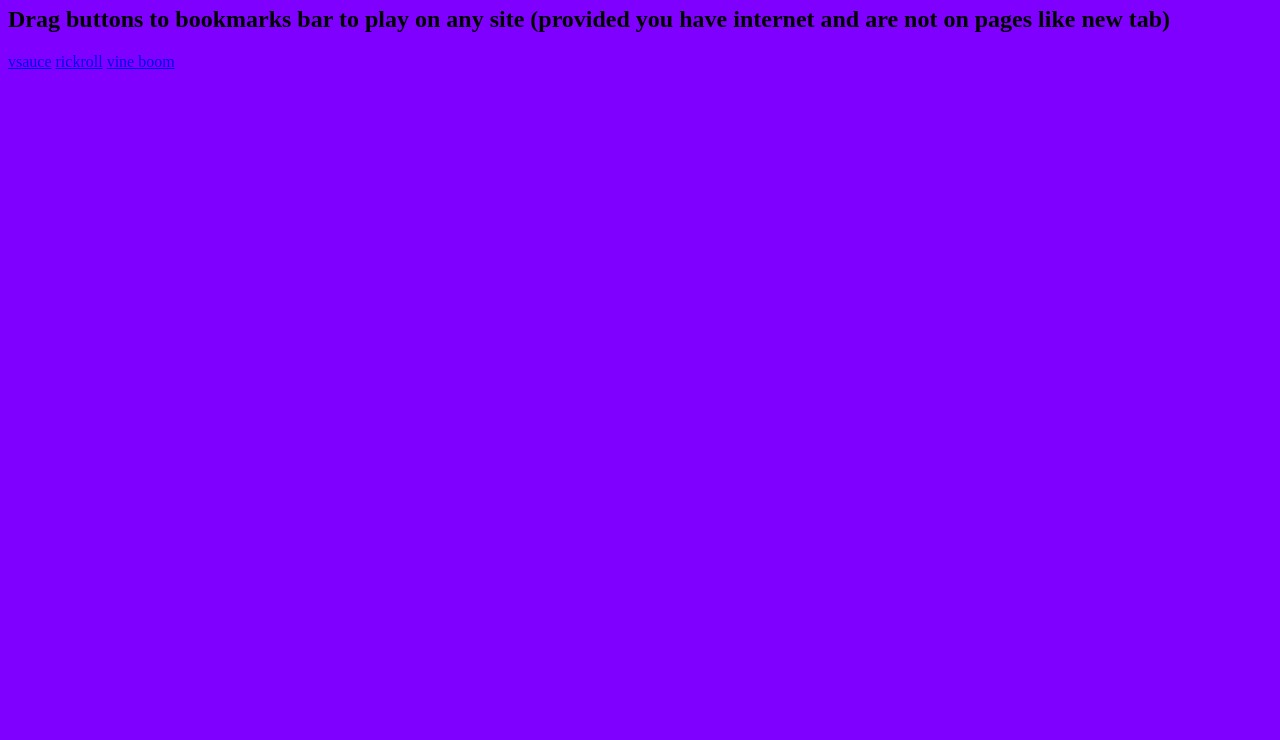
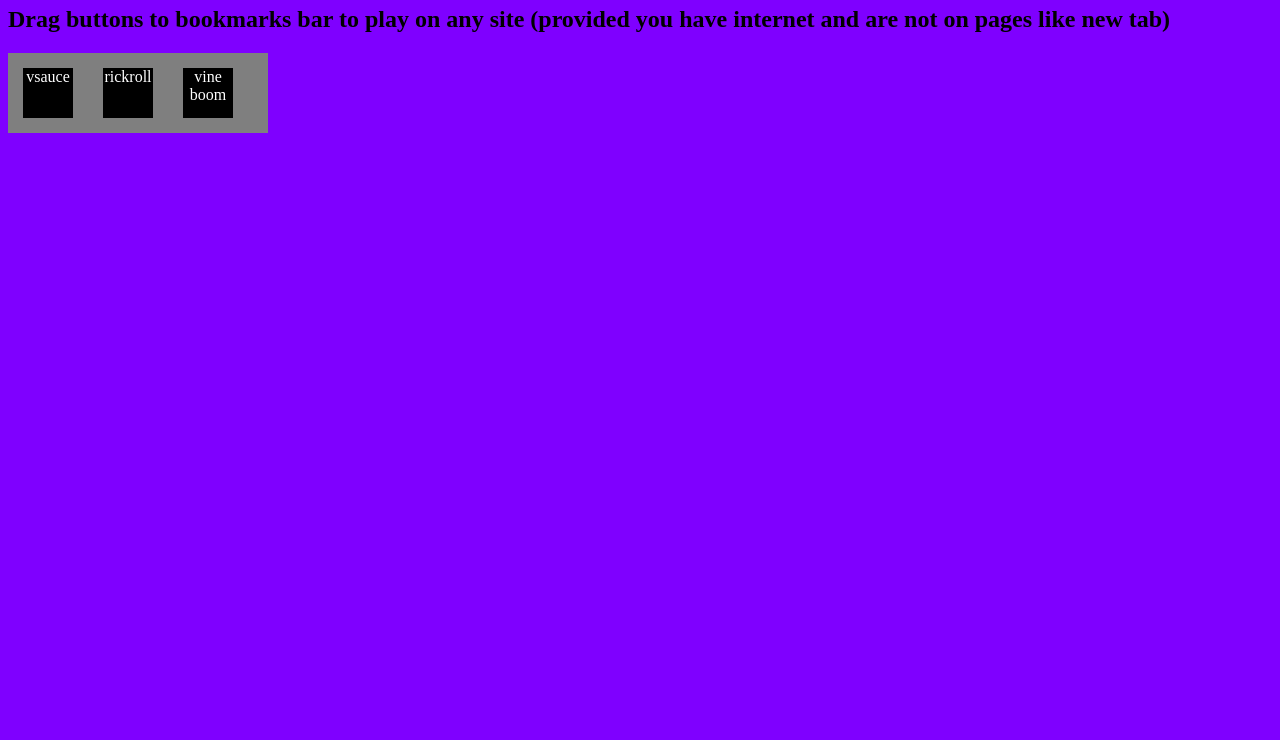
Before and after one commit to turtletown73/Ricksound, a plain HTML site: page index.html in a window 1280 px wide. Shown: the part 60-800 px from the top of the page. Drawn offline with Linux system fonts and the light colour scheme.

Commit message:
Update index.html

```diff
--- a/index.html
+++ b/index.html
@@ -6,7 +6,7 @@
       text-stroke: white;
     }
 
-    .buttons > a {
+    #buttons > a {
       background-color: rgb(0, 0, 0);
       color: white;
       width: 50px;
@@ -17,7 +17,7 @@
       float: left;
     }
 
-    .buttons {
+    #buttons {
       width: 260;
       background-color: rgb(127, 127, 127);
       overflow-y: auto;
```
